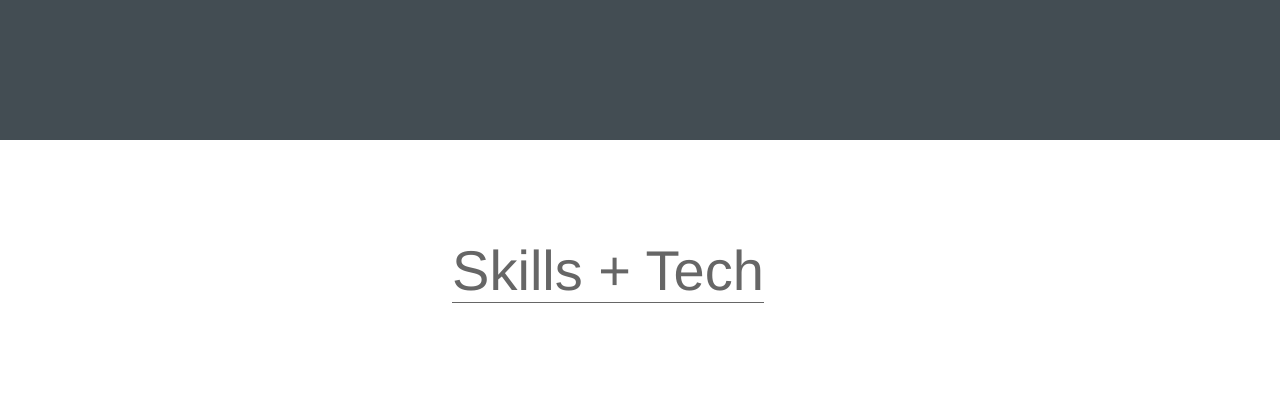
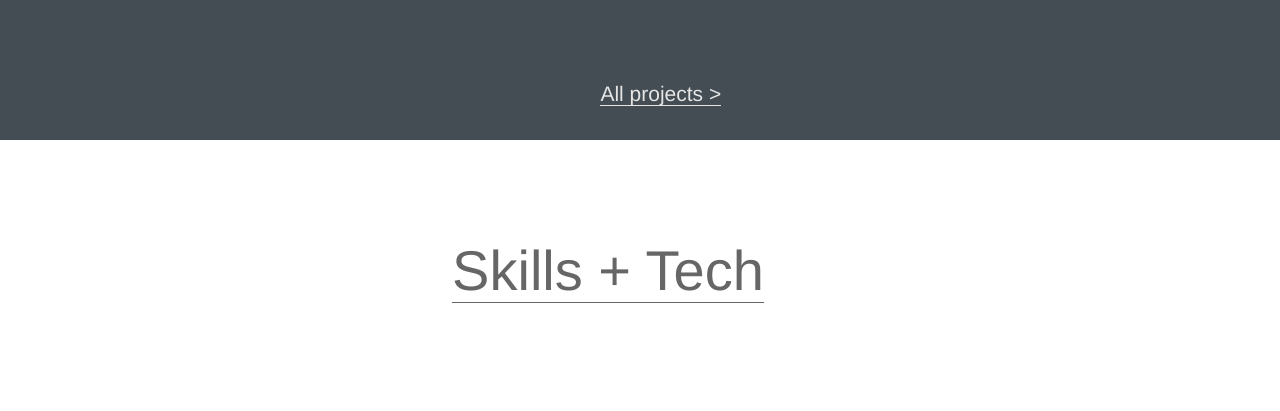
Before and after one commit to brandicec06/site, a plain HTML site: page para.html in a window 1280 px wide. Shown: the part 2260-2671 px from the top of the page. Drawn offline with nearby package versions, Linux system fonts and the light colour scheme; files whose address does not match are found by name.

```diff
--- a/css/style.css
+++ b/css/style.css
@@ -320,6 +320,27 @@ body {
   border-bottom: 1px solid #E5E5E5;
 }
 
+.allprojects{
+  position: absolute;
+  width: 400px;
+  text-align: center;
+  font-size: 150%;
+  font-weight: 300;
+  bottom: 25px;
+  margin-left: 36%;
+  color: #E5E5E5;
+}
+
+.allprojects u{
+  text-decoration: none;
+  border-bottom: 1px solid #E5E5E5;
+}
+
+.allprojects u a{
+  text-decoration: none;
+  color: inherit;
+}
+
 .skill-heading u{
     text-decoration: none;
   border-bottom: 1px solid #666666;
--- a/para.html
+++ b/para.html
@@ -131,7 +131,7 @@
     </div>
 
     <div id="works"class="bg__grid">
-          <h2 class="featured"><u>Featured Projects</u></h2>
+       <h2 class="featured"><u>Featured Projects</u></h2>
 
       <ul class="ul-sm">
 
@@ -220,7 +220,7 @@
         </li>
 
       </ul>
-
+      <h4 class="allprojects"><u><a href="projects/allprojects.html">All projects ></a></u></h4>
     </div>
     <div id="skills"class="bg__grid" style="background: white; text-align: center;">
 
```
Also changed, not shown: projects/ptest.html (+20 -1 lines).
